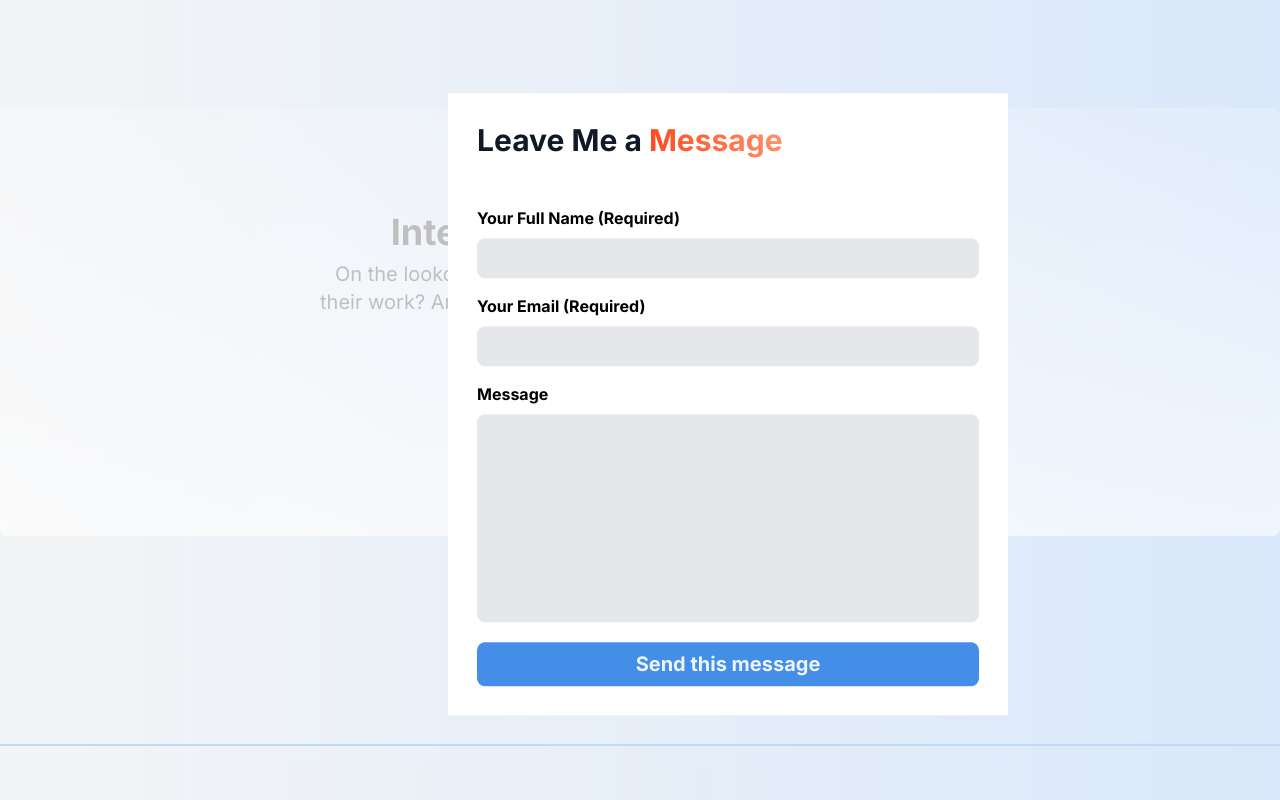
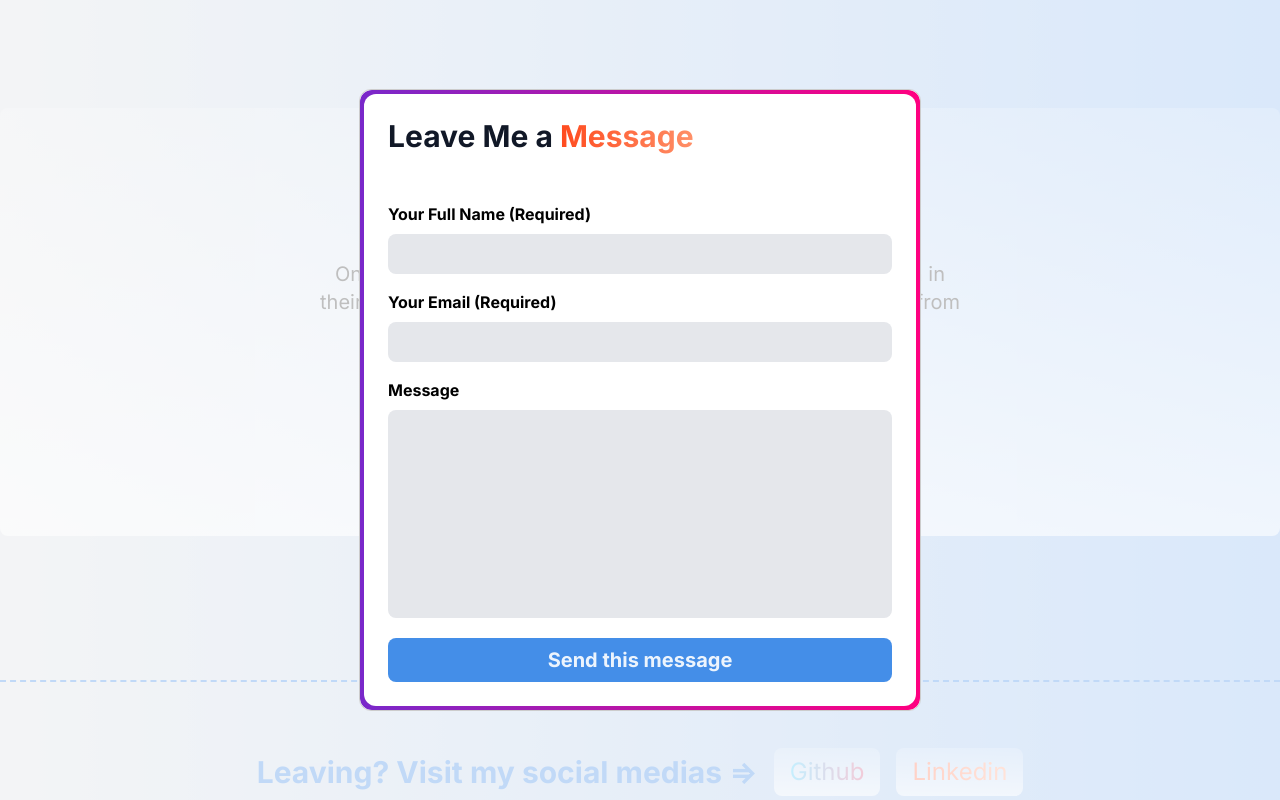
Before and after one commit to KaioMarxDEV/mysite, a React (Vite) app: page / in a window 1280 px wide. Both pictures are taken after a click on the button "Email Me". Shown: the part 1621-2421 px from the top of the page. Built offline with nearby package versions, Linux system fonts and the light colour scheme.

Commit message:
fix: reorganize the margins

```diff
--- a/src/Components/Contact/index.tsx
+++ b/src/Components/Contact/index.tsx
@@ -5,6 +5,9 @@ import Modal from 'react-modal';
 
 const customStyles = {
   content: {
+    borderRadius: '12px',
+    padding: 0,
+    margin: 0,
     top: '50%',
     left: '50%',
     right: 'auto',
@@ -68,7 +71,7 @@ export function Contact() {
   }
 
   return (
-    <div className="my-52 max-w-full bg-gradient-to-b from-white/20 to-white/60 rounded-lg flex flex-col items-center justify-center py-28">
+    <div className="my-36 max-w-full bg-gradient-to-b from-white/20 to-white/60 rounded-lg flex flex-col items-center justify-center py-28">
       <div className="max-w-[40rem] flex flex-col items-center">
         <strong className="text-4xl text-center leading-6 block">
           Interested{' '}
@@ -89,10 +92,11 @@ export function Contact() {
           isOpen={modalStatus}
           onRequestClose={handleModalClose}
           contentLabel="email submit"
-          className='top-1/2 left-1/2 right-auto bottom-auto -mr-1/2 translate-x-[35%] translate-y-[15%]'
+          style={customStyles}
           ariaHideApp={false}
         >
-          <form style={{ borderImageSlice: 1}} className="w-[35rem] p-6 bg-white border-[5px] border-solid border-transparent flex flex-col" onSubmit={handleSubmit}>
+          <form className="w-[35rem] rounded-xl bg-gradient-to-r from-[#7928ca] to-[#ff0080] p-1" onSubmit={handleSubmit}>
+            <div className='bg-white w-full h-full p-6 rounded-xl flex flex-col'>
               <h2 className="mb-12 text-3xl font-bold text-gray-900">
                 Leave Me a{' '}
                 <span className="text-transparent bg-clip-text bg-gradient-to-r from-[#ff4b1f] to-[#ff9068]">
@@ -114,6 +118,7 @@ export function Contact() {
               <button className="mt-1 p-2 bg-my-blue/75 hover:bg-my-blue rounded-lg text-xl font-bold text-white/90 hover:text-white" type="submit">
                 Send this message
               </button>
+            </div>
           </form>
       </Modal>
     </div>
--- a/src/Components/Footer/index.tsx
+++ b/src/Components/Footer/index.tsx
@@ -1,6 +1,6 @@
 export function Footer() {
   return (
-    <div id="socials" className="flex flex-col items-center border-t-2 border-my-blue">
+    <div id="socials" className="flex flex-col items-center border-t-2 border-dashed border-my-blue">
       <div className="my-12 flex flex-row items-center justify-evenly py-4 px-12">
         <h1 className="text-my-blue px-4 py-2 text-3xl font-bold">
           Leaving? Visit my social medias {"=>"}
```
Lines whose indentation alone changed are shown as unchanged.
